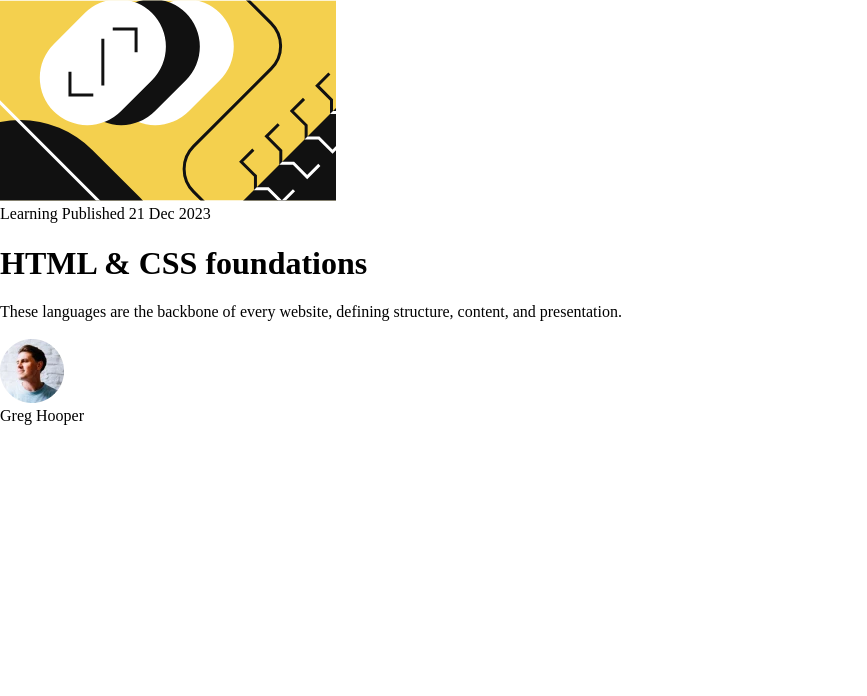
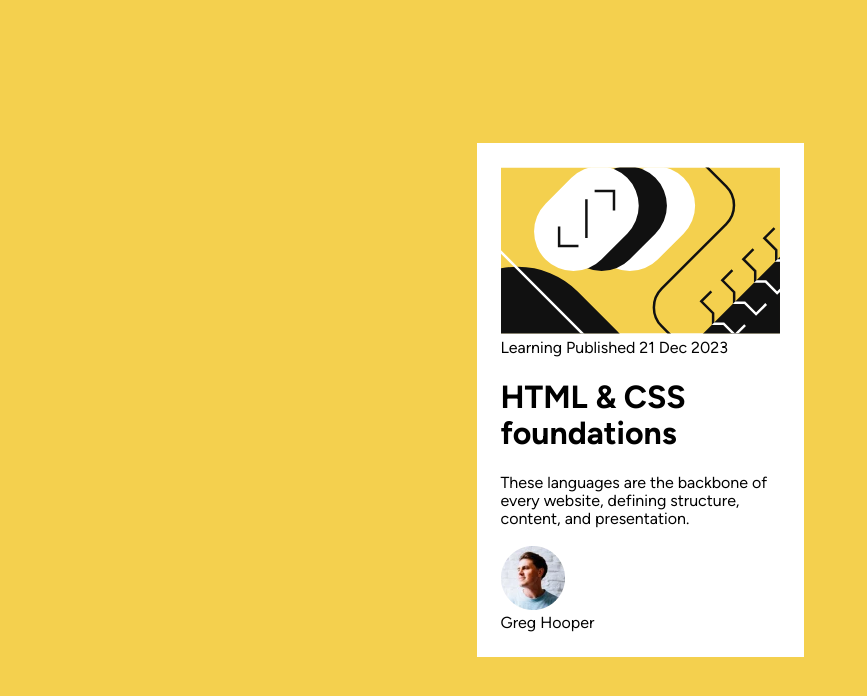
Before and after one commit to BoxyPipesnake/blog-Card, a plain HTML site: page index.html in a window 1280 px wide. Shown: the whole page, without its empty margins (0-867 px from the left). Drawn offline with Linux system fonts and the light colour scheme; files whose address does not match are found by name.

Commit message:
Center the main element

```diff
--- a/styles.css
+++ b/styles.css
@@ -31,3 +31,27 @@
   --line-height: 150%;
   --lettter-spacing: 0px;
 }
+
+img {
+  max-width: 100%;
+}
+
+body {
+  min-height: 100vh;
+  display: flex;
+  justify-content: center;
+  align-items: center;
+  background-color: var(--yellow-bg);
+  font-family: var(--font-primary);
+}
+
+.main {
+  max-width: 327px;
+  margin-left: 24px;
+  margin-right: 24px;
+}
+
+.content-wrapper {
+  padding: 24px;
+  background-color: var(--white);
+}
```
